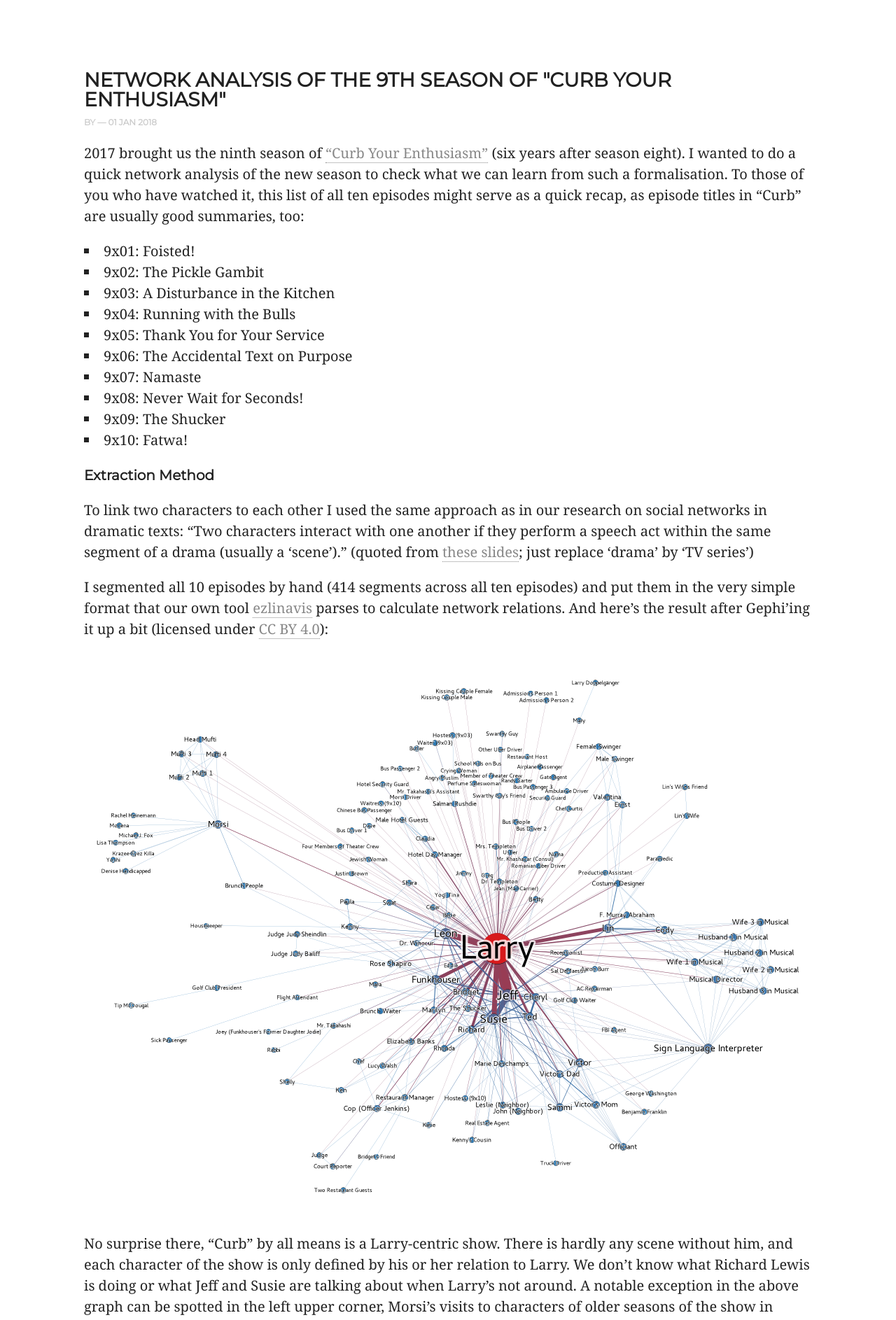
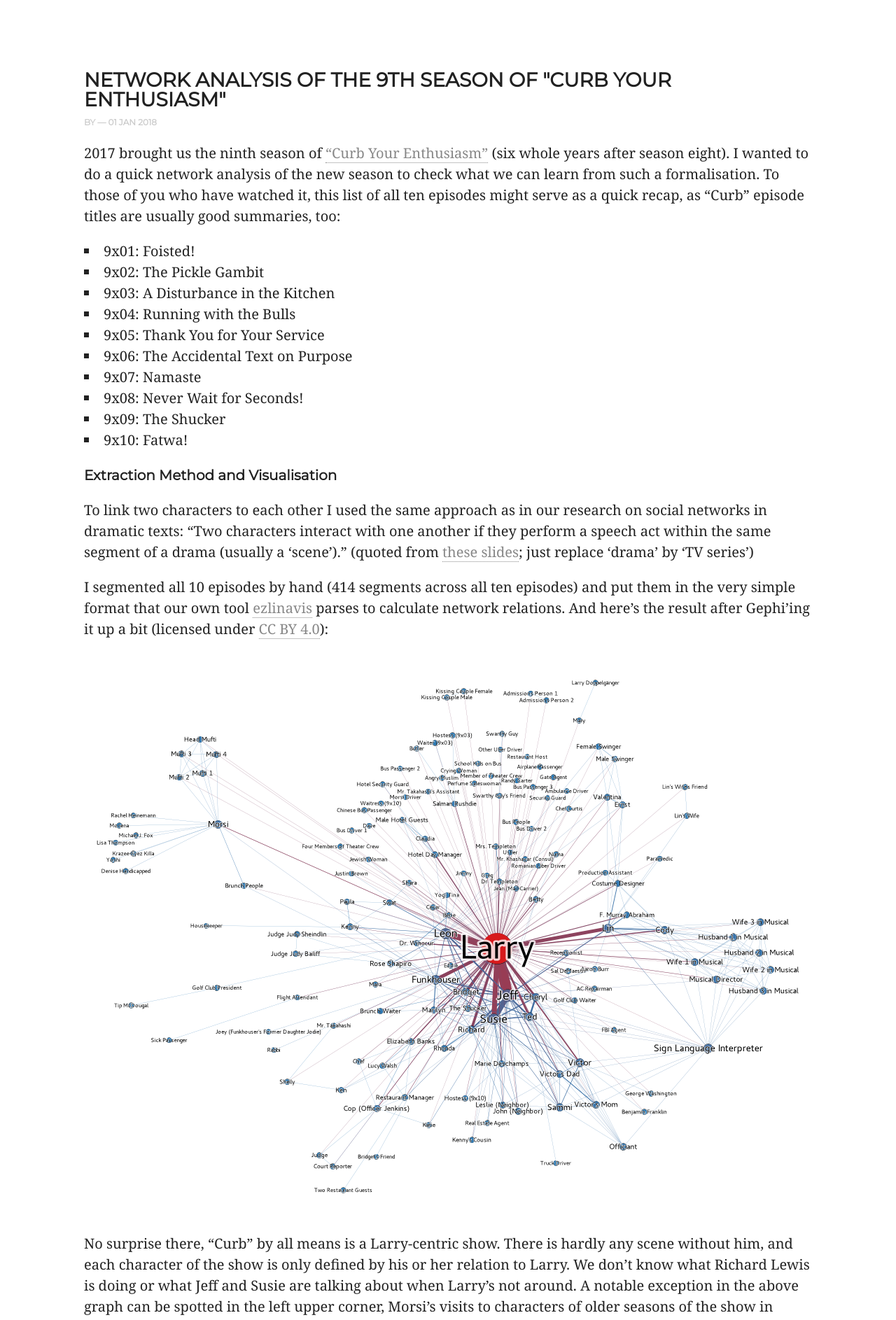
Before and after one commit to weltliteratur/blog, a Jekyll site: the page built from _posts/2018-01-01-curb-your-enthusiasm-season-9-network-analysis.markdown, in a window 1280 px wide. Shown: the part 250-2136 px from the top of the page at 70% size. Built offline with Jekyll 4.4.1, drawn with Linux system fonts in a browser that asks for light colours; nearby versions of some CDN libraries; some web fonts are replaced; comment, search, counter and statistics services are not loaded; some of the changed text lies outside the part shown.

Commit message:
small revision

```diff
--- a/_posts/2018-01-01-curb-your-enthusiasm-season-9-network-analysis.markdown
+++ b/_posts/2018-01-01-curb-your-enthusiasm-season-9-network-analysis.markdown
@@ -6,7 +6,7 @@
 date: 2018-01-01
 ---
 
-2017 brought us the ninth season of ["Curb Your Enthusiasm"](https://en.wikipedia.org/wiki/Curb_Your_Enthusiasm) (six years after season eight). I wanted to do a quick network analysis of the new season to check what we can learn from such a formalisation. To those of you who have watched it, this list of all ten episodes might serve as a quick recap, as episode titles in "Curb" are usually good summaries, too:
+2017 brought us the ninth season of ["Curb Your Enthusiasm"](https://en.wikipedia.org/wiki/Curb_Your_Enthusiasm) (six whole years after season eight). I wanted to do a quick network analysis of the new season to check what we can learn from such a formalisation. To those of you who have watched it, this list of all ten episodes might serve as a quick recap, as "Curb" episode titles are usually good summaries, too:
 
 * 9x01: Foisted!
 * 9x02: The Pickle Gambit
@@ -19,7 +19,7 @@
 * 9x09: The Shucker
 * 9x10: Fatwa!
 
-# Extraction Method
+# Extraction Method and Visualisation
 
 To link two characters to each other I used the same approach as in our research on social networks in dramatic texts: "Two characters interact with one another if they perform a speech act within the same segment of a drama (usually a 'scene')." (quoted from [these slides](https://dlina.github.io/presentations/2016-krakow/#/2/3); just replace 'drama' by 'TV series')
 
```
Also changed, not shown: other parts of _posts/2018-01-01-curb-your-enthusiasm-season-9-network-analysis.markdown (+8 -8 lines).
